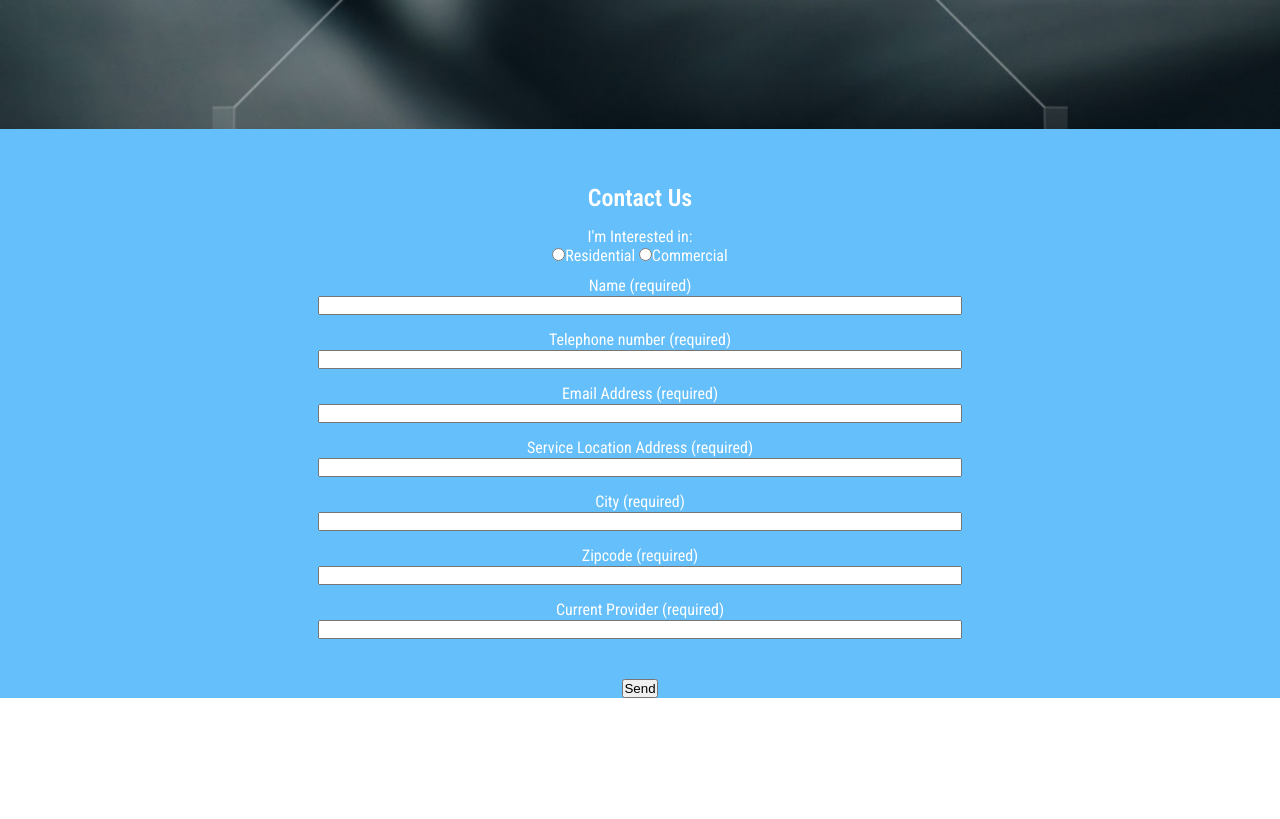
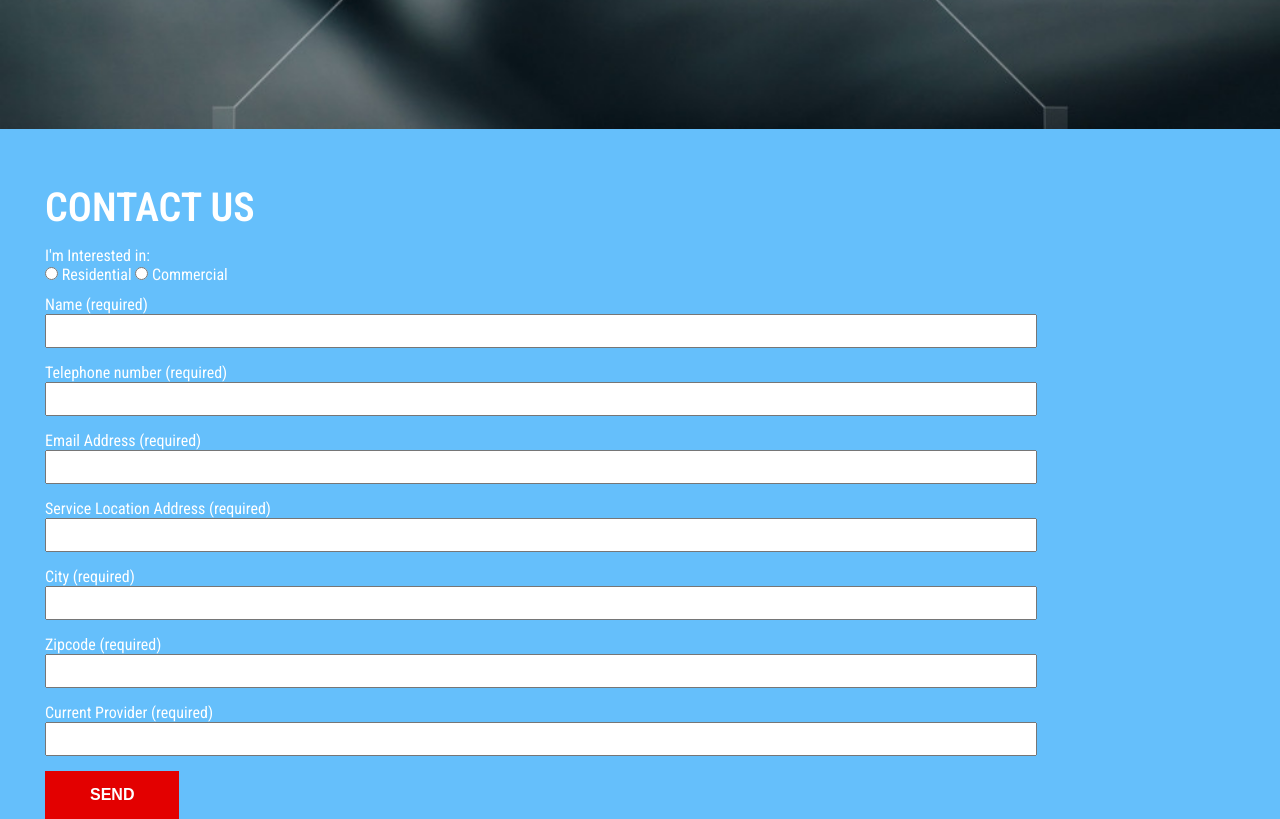
Before and after one commit to OklahomaWebDev2021/test-phone-website, a plain HTML site: page index.html in a window 1280 px wide. Shown: the part 780-1599 px from the top of the page. Before the commit the page ends 1478 px from the top, so only its background shows below. Drawn offline with Linux system fonts and the light colour scheme.

Commit message:
Add files via upload
work on contact us section

```diff
--- a/assets/css/styles.css
+++ b/assets/css/styles.css
@@ -120,10 +120,11 @@
 /* Contact Us Section */
 .contact-us {
   background-color: rgb(101, 191, 251);
-  text-align: center;
+  /* text-align: center; */
   font-family: 'Roboto Condensed', sans-serif;
   /* Why did i have to put a negative value here to make sections butt up against each other? */
   margin-top: -4px;
+  padding-left: 45px;
   color: white;
 }
 
@@ -135,15 +136,22 @@
   margin-bottom: 15px;
 }
 
+.input-radio:last-child {
+  margin-left: 35px;
+}
+
 .input-text {
-  width: 50%;
+  width: 80%;
+  height: 30px;
   margin-bottom: 15px;
 }
 
 .contact-title {
   font-family: 'Roboto Condensed', sans-serif;
   font-weight: 600;
+  font-size: 2.5em;
   padding-top: 55px;
+  text-transform: uppercase;
 }
 
 .label-format {
@@ -151,3 +159,13 @@
   font-weight: 300;
   font-style: normal;
 }
+
+.button-format {
+  border: none;
+  background-color: rgb(227, 0, 0);
+  color: white;
+  padding: 15px 45px;
+  font-weight: bold;
+  font-size: 1em;
+  text-transform: uppercase;
+}
--- a/index.html
+++ b/index.html
@@ -78,20 +78,25 @@
       <h2 class="contact-title">Contact Us</h2>
       <p>I'm Interested in:</p>
       <form action="">
+        <!-- Radio Input for Form -->
         <input
           type="radio"
           name="customer-type"
           id="residential"
-          value="Radio"
+          value="Residential"
           class="input-radio"
-        /><label for="html">Residential</label>
+        />
+        <label for="html">Residential</label>
         <input
           type="radio"
           name="customer-type"
           id="commercial"
           value="Commercial"
           class="input-radio"
-        /><label for="html">Commercial</label><br />
+        />
+        <label for="html">Commercial</label><br />
+
+        <!-- Text Input for Form -->
         <label for="html" class="label-format">Name (required)</label><br />
         <input type="text" name="name" id="name" class="input-text" /><br />
         <label for="html" class="label-format"
@@ -113,7 +118,9 @@
           >Current Provider (required)</label
         ><br />
         <input type="text" name="name" id="name" class="input-text" /><br />
-        <input type="button" class="label-format" value="Send" />
+
+        <!-- Button Input for Form -->
+        <input type="button" class="button-format" value="Send" />
 
         <br />
       </form>
```
